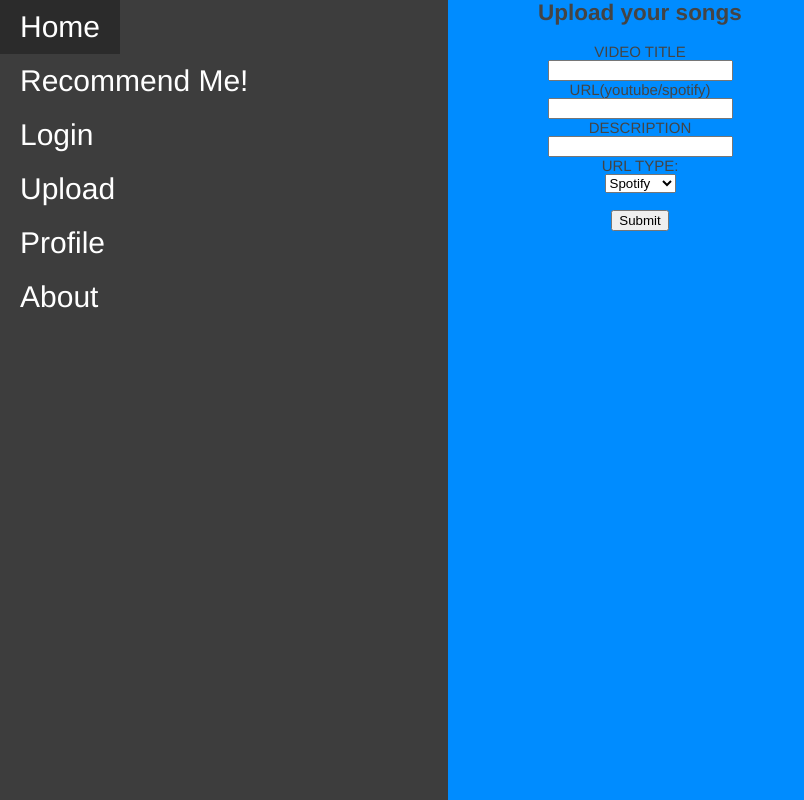
After one commit to 17093/Main_project, a Flask app: page /upload in a window 1280 px wide. The commit adds this page. Shown: the whole page, without its empty margins (0-804 px from the left). Run offline with Flask 2, Linux system fonts and the light colour scheme.

Commit message:
finished on the basic css of upload feature

```diff
--- a/app.py
+++ b/app.py
@@ -1,7 +1,7 @@
 #imports
 from flask import Flask, render_template, g, request, redirect, url_for, session
 from flask_sqlalchemy import SQLAlchemy
-from sqlalchemy import Table, Column, Integer, ForeignKey
+from sqlalchemy import Table, Column, Integer, ForeignKey, insert, delete
 from config import Config
 import random
 from werkzeug.security import generate_password_hash, check_password_hash
@@ -95,12 +95,19 @@ def logout():
     return redirect(url_for("home"))
 
 
-@app.route('/upload')
+@app.route('/upload', methods=["GET", "POST"])
 def upload():
+    if request.method == 'POST':
+        title = request.form.get("videotitle")
+        url = request.form.get("url")
+        description = request.form.get("description")
+        songType = request.form.get("urltype")
+        print(title + url+ description + songType)
+
     return render_template("upload.html")
 
 
-@app.route('/delete')
+@app.route('/delete', methods=["GET", "POST"])
 def delete():
     return render_template("delete.html")
 
--- a/templates/header.html
+++ b/templates/header.html
@@ -8,7 +8,7 @@
         {% else %}
             <a href="/login" class="button">Login</a><br>
         {% endif %}
-        <a href="#" class="button">Upload</a><br>
+        <a href="/upload" class="button">Upload</a><br>
         <a href="#" class="button">Profile</a><br>
         <a href="/about" class="button">About</a><br>
     </div>
--- /dev/null
+++ b/templates/upload.html
@@ -0,0 +1,29 @@
+{% extends 'layout.html' %}
+{% block content %}
+<body>
+    <div class="ontop">
+
+        <h2 style ="margin:0px">Upload your songs</h2>
+        <br>
+        <form action="" method="post">
+            <label>VIDEO TITLE</label><br>
+            <input name="videotitle" type="text" id="videotitle"><br>
+            <label>URL(youtube/spotify)</label><br>
+            <input name="url" type="text" id="url"><br>
+            <label>DESCRIPTION</label><br>
+            <input name="description" type="text" id="description"><br>
+            URL TYPE: <br><select name="urltype" id="urltype">
+                <option value="1" selected="selected">Youtube</option>
+                <option value="2" selected="selected">Spotify</option>
+            </select>
+            {% if error %}
+                <p class="error"><strong>Error:</strong> {{ error }}</p>
+            {% endif %}
+            <br><br>
+            <input type="submit" value="Submit">
+        </form>
+    </div>
+</body>
+
+
+{% endblock %}
```
